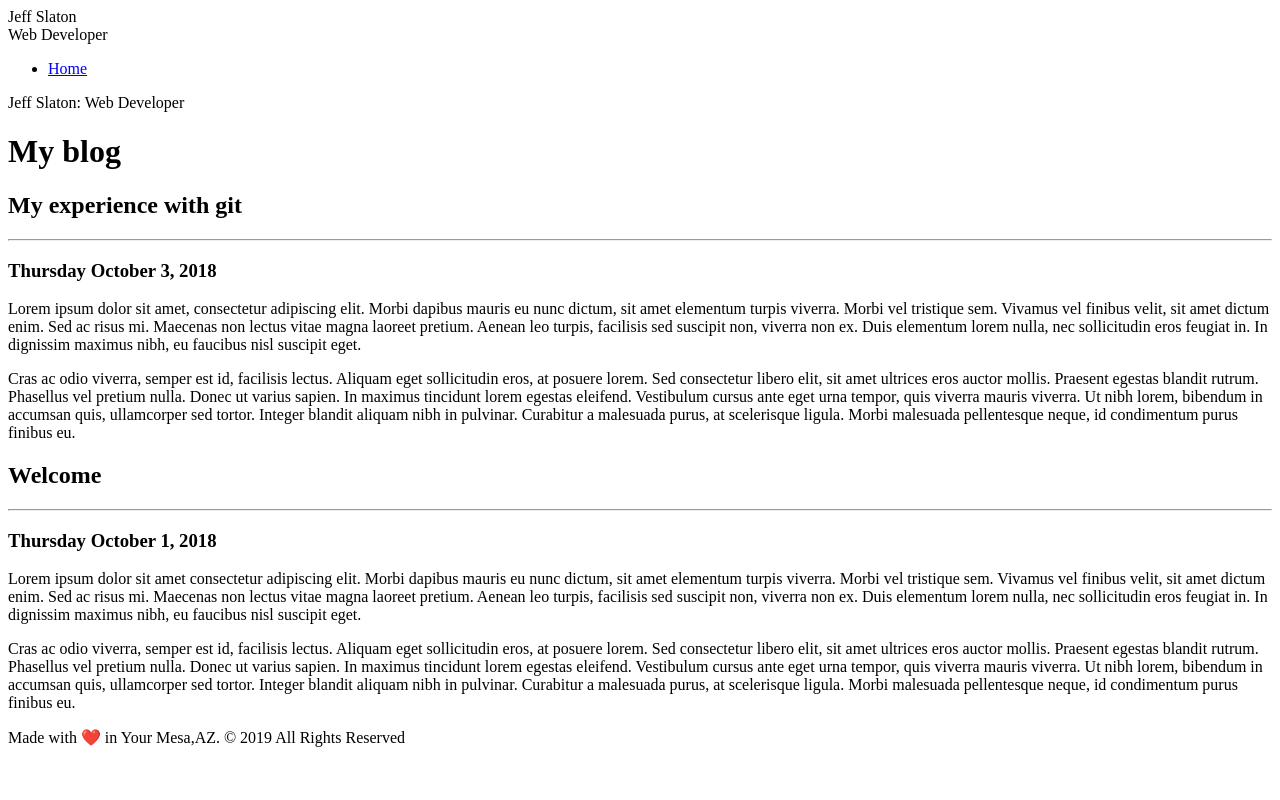
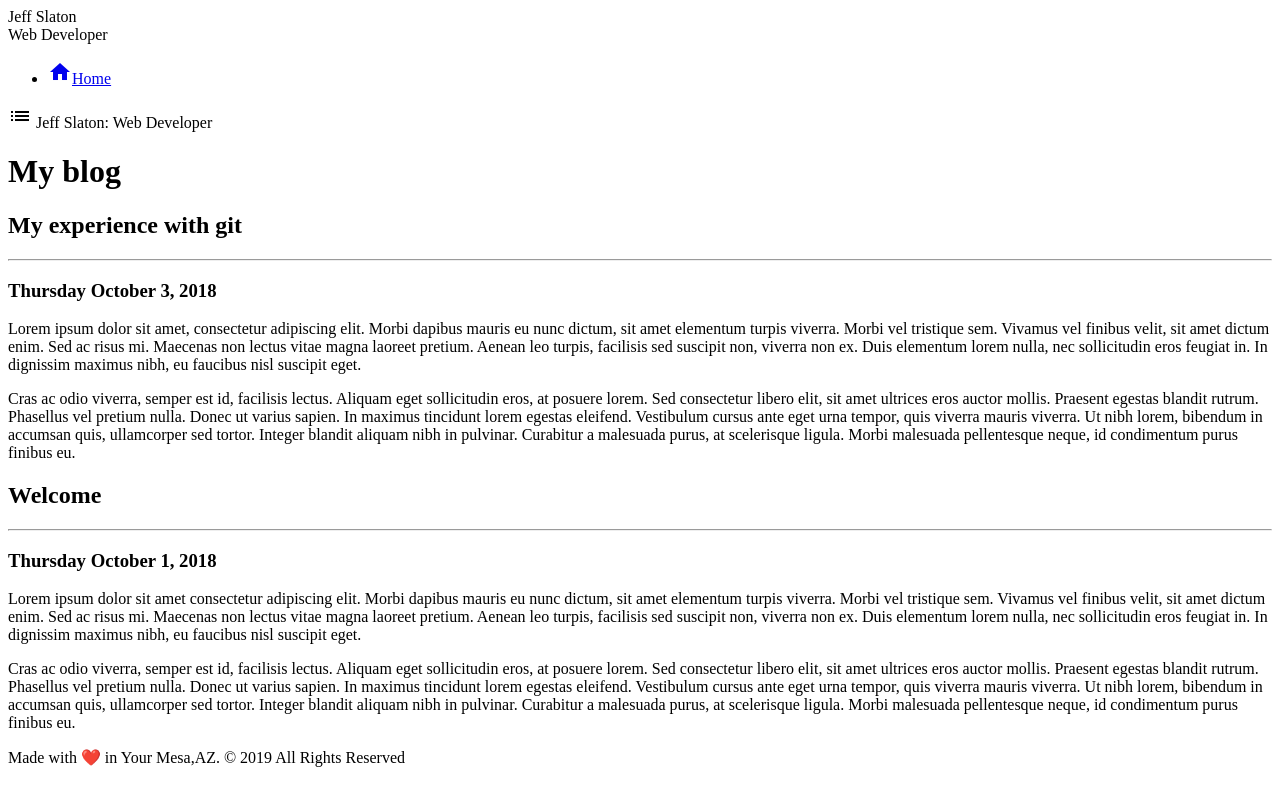
Before and after one commit to slatonj/personal-blog, a plain HTML site: page index.html in a window 1280 px wide. Drawn offline with Linux system fonts and the light colour scheme.

Commit message:
Add Google Material Icons

```diff
--- a/index.html
+++ b/index.html
@@ -4,6 +4,9 @@
   <meta charset="UTF-8">
   <meta name="viewport" content="width=device-width, initial-scale=1.0">
   <meta http-equiv="X-UA-Compatible" content="ie=edge">
+  <link
+   href="https://fonts.googleapis.com/icon?family=Material+Icons" rel="stylesheet"/>
+
   <title>Jeff Slaton - Web Developer</title>
 </head>
 <body>
@@ -14,13 +17,19 @@
       <div class="site-header">Jeff Slaton</div>
       <div class="site-subheader">Web Developer</div>
         <ul class="site-navigation">
-          <li><a href="index.html">Home</a></li>
+          <li>
+            <a href="index.html">
+              <i class="material-icons">home</i>Home
+            </a>
+          </li>
           </ul>
         </div>
       </nav>
+
       <main>
       <div class="menu">
           <div class="menu-icon" id="sidebarCollapse">
+              <i class="material-icons">list</i>
               <span class="mobile-header">Jeff Slaton: Web Developer</span>
             </div>
            </div>
```
